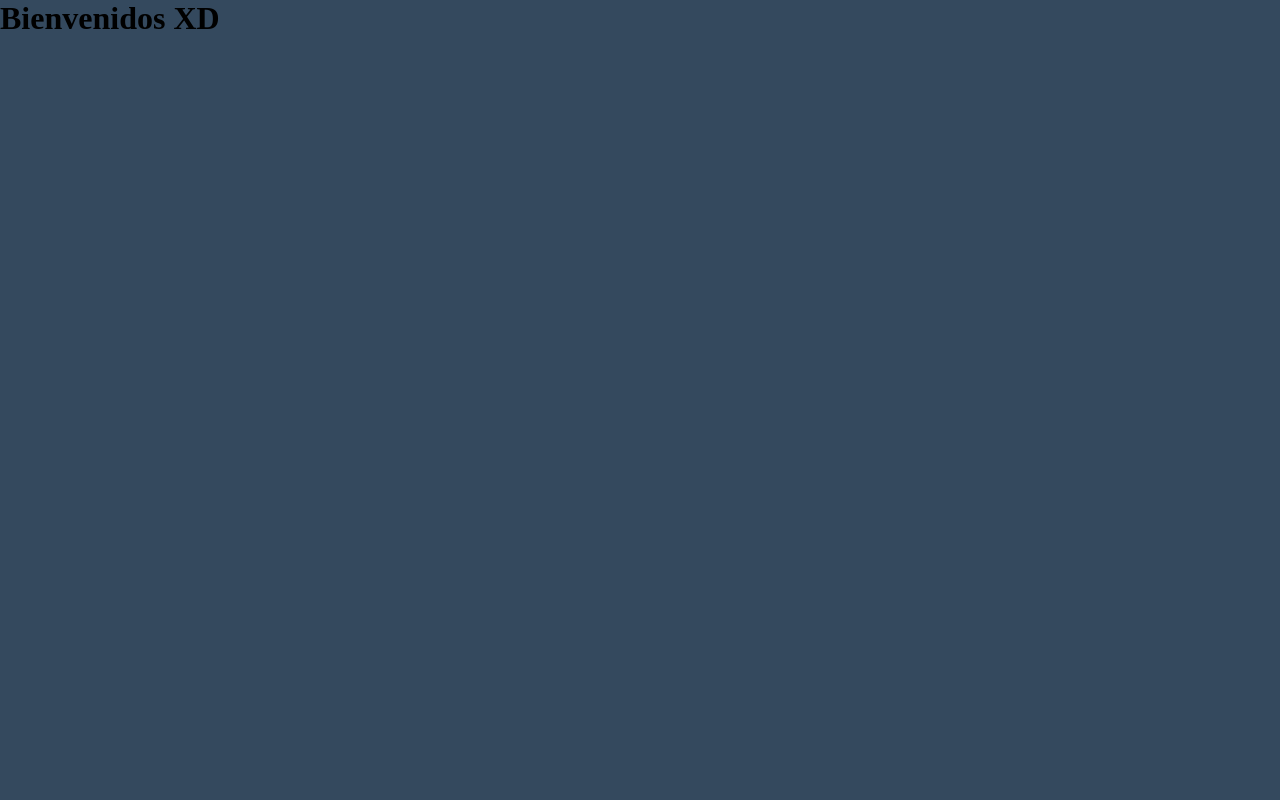
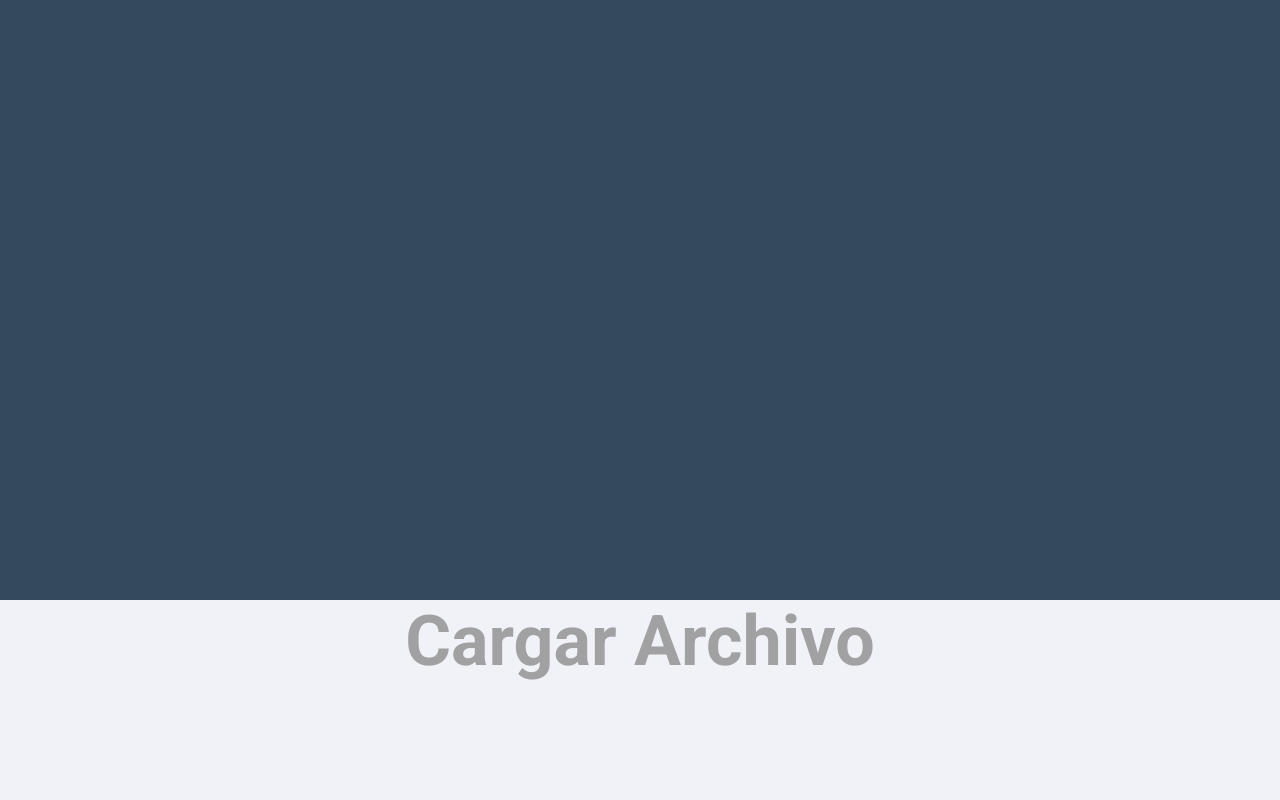
Before and after one commit to ISCOUTB/hpclabUIfrontend, a plain HTML site: page app/index.html at #!/home in a window 1280 px wide. Drawn offline with nearby package versions, Linux system fonts and the light colour scheme; some packages are replaced by stand-ins of ours.

Commit message:
Agregando zona de drag

```diff
--- a/app/css/estilo.css
+++ b/app/css/estilo.css
@@ -100,3 +100,17 @@ body{
 .boton:focus{
    background-color: #e1e1e1;
 }
+.upload-files {
+   position: fixed;
+   bottom: 0;
+   width: 100%;
+   height: 200px;
+   background: #f1f2f7;
+}
+
+.label-cargar {
+   font-family: 'roboto';
+   font-size: 70px;
+   text-align: center;
+   color: #a1a1a4;
+}
--- a/app/partials/home.html
+++ b/app/partials/home.html
@@ -1,5 +1,9 @@
 <div>
 
-   <h1>Bienvenidos XD</h1>
+  <div class="upload-files">
+
+     <h1 class="label-cargar">Cargar Archivo</h1>
+
+  </div>
 
 </div>
```
